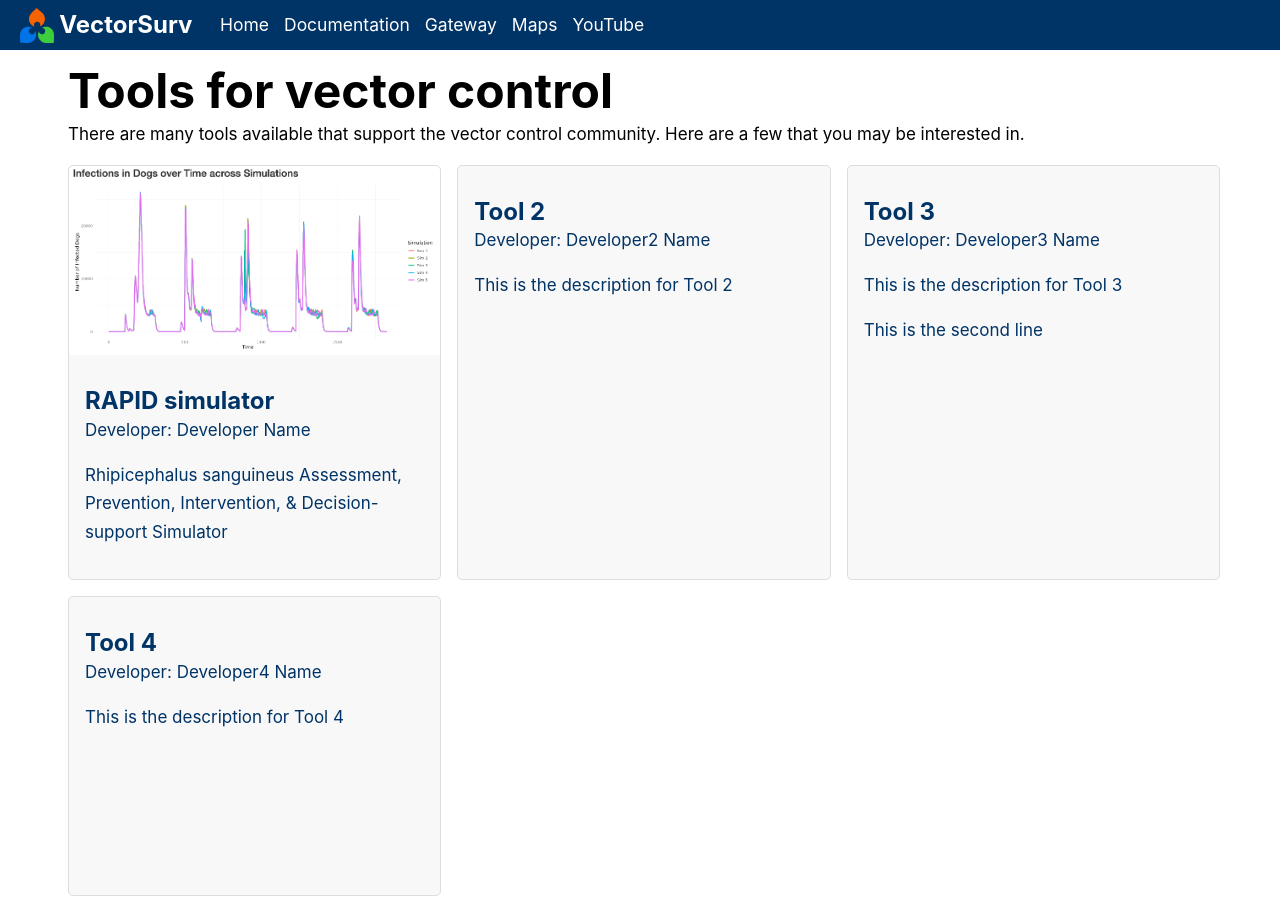
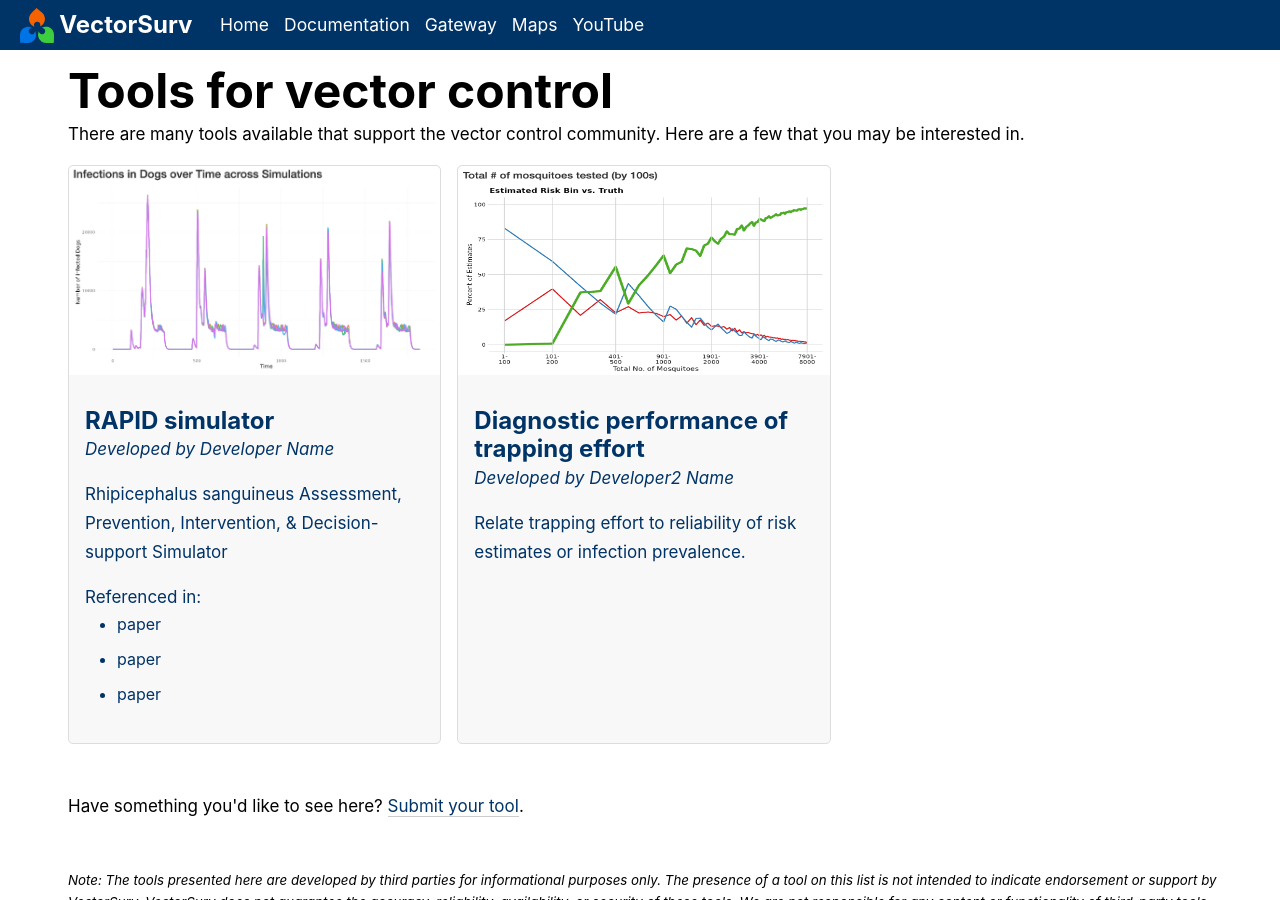
Before and after one commit to tlvaldepena/vectorsurv.org, a Jekyll site: the page built from _vector_control_tools/index.md, in a window 1280 px wide and 900 px high. Built offline with Jekyll 4.4.1, drawn with Linux system fonts in a browser that asks for light colours.

Commit message:
add papers, change url, and clean up files

```diff
--- a/_data/vector_control_tools.yml
+++ b/_data/vector_control_tools.yml
@@ -5,23 +5,21 @@
   contact_name: Tool1 Contact
   contact_email: contact@tool1.com
   developer: Developer Name
+  papers:
+    [paper1, paper2, paper3]
 
-- name: Tool 2
-  description: <p>This is the description for Tool 2</p>
+- name: Diagnostic performance of trapping effort
+  description: <p>Relate trapping effort to reliability of risk estimates or infection prevalence.</p>
+  url: https://shiny.vectorsurv.org/kholcomb/SensAccTraps/
+  image: holcomb.png
   contact_name: Tool2 Contact
   contact_email: contact@tool2.com
   developer: Developer2 Name
 
-- name: Tool 3
-  description: >
-    <p>This is the description for Tool 3</p>
-    <p>This is the second line</p>
-  contact_name: Tool3 Contact
-  contact_email: contact@tool3.com
-  developer: Developer3 Name
-
-- name: Tool 4
-  description: <p>This is the description for Tool 4</p>
-  contact_name: Tool4 Contact
-  contact_email: contact@tool4.com
-  developer: Developer4 Name
+# - name: Example Tool
+#   description: >
+#     <p>This is the first paragraph</p>
+#     <p>This is the second paragraph</p>
+#   contact_name: Tool Contact
+#   contact_email: contact@tool.com
+#   developer: Developer Name
--- a/_sass/gallery.scss
+++ b/_sass/gallery.scss
@@ -15,7 +15,8 @@
   border-radius: 5px;
 }
 
-.gallery-item p {
+.gallery-item p,
+.gallery-item ul {
   color: #003366;
 }
 
@@ -25,6 +26,8 @@
 
 .gallery-item-image > img{
   border-radius: 5px 5px 0 0;
+  aspect-ratio: 16/9;
+  width: 100%;
 }
 
 .gallery-item-body {
--- a/_vector_control_tools/index.md
+++ b/_vector_control_tools/index.md
@@ -19,11 +19,27 @@ permalink: /vector_control_tools/
     {% endif %}
       <div class="gallery-item-body">
         <h2>{{ tool.name }}</h2>
-        <p>Developer: {{ tool.developer }} </p>
+        <p><em>Developed by {{ tool.developer }}</em></p>
         <div>{{ tool.description }}</div>
+        {% if tool.papers.size > 0 %}
+          <div>
+            <p style="margin-bottom:0;">Referenced in:</p>
+            <ul>
+              {% for paper in tool.papers %}
+                <li>paper</li>
+              {% endfor %}
+            </ul>
+          </div>
+        {% endif %}
       </div>
   </a>
 {% endfor %}
+</div>
+
+<div style="margin-top:3em;">
+  <p>
+    Have something you'd like to see here? <a href="submit">Submit your tool</a>.
+  </p>
 </div>
 
 <div style="margin-top:3em;">
```
Also changed, not shown: other parts of _vector_control_tools/index.md (+1 -1 lines), _vector_control_tools/submit.md (added, +26 -0 lines), assets/images/external_tools/holcomb.png (added), assets/images/external_tools/rapid.png.
